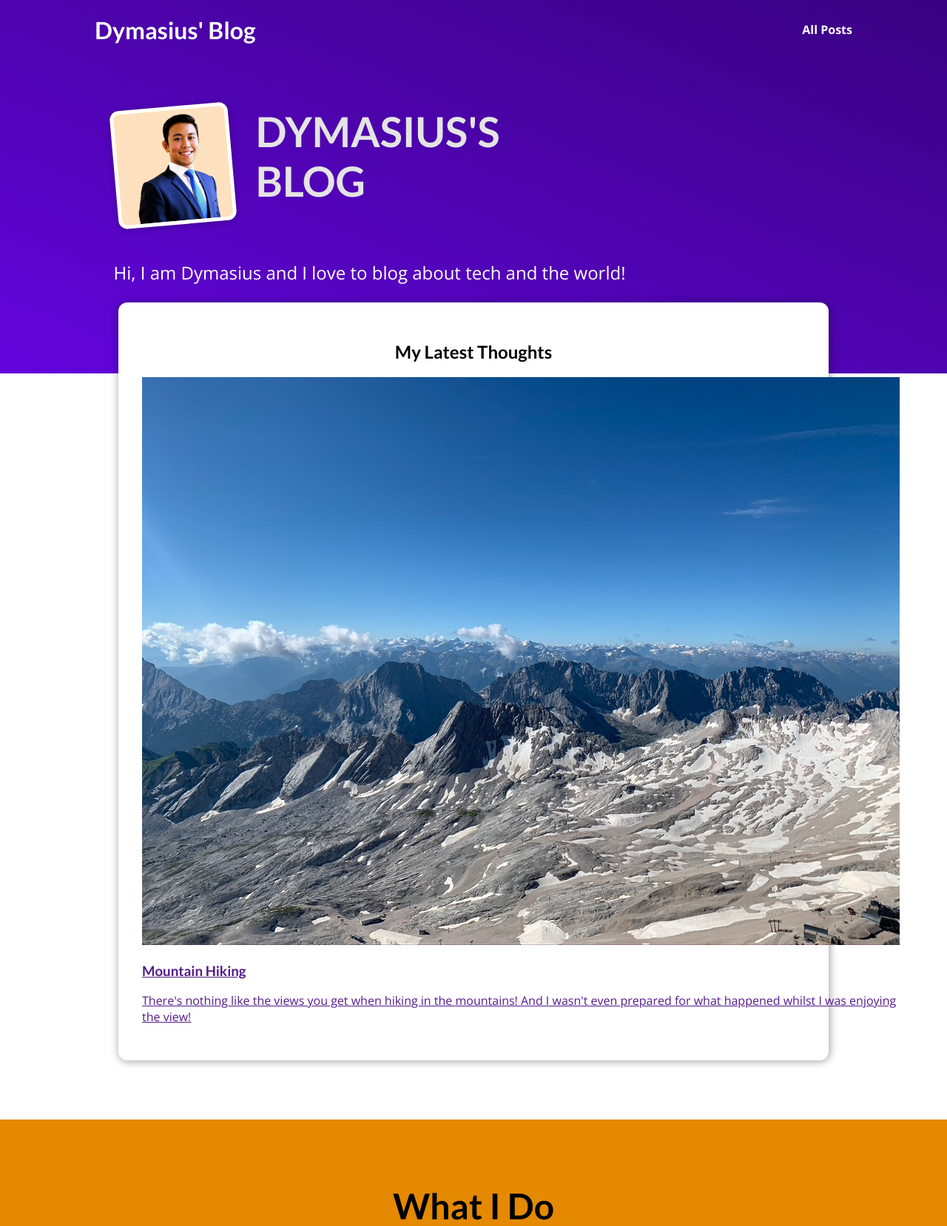
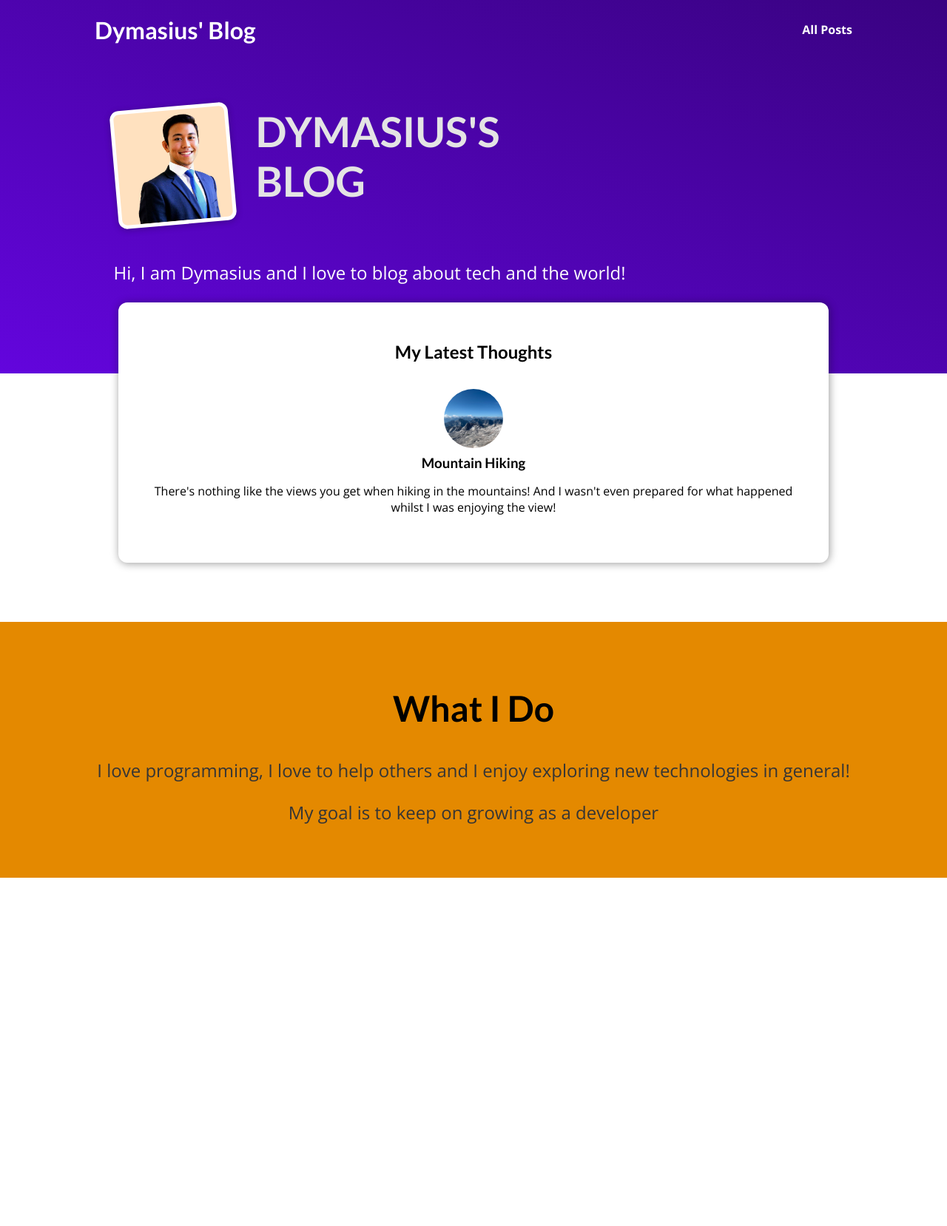
Before and after one commit to dymasius12/MyPortfolio, a Django app: page / in a window 1280 px wide. Shown: the top 1658 px of the page at 74% size. After the commit the page ends 1187 px from the top, so only its background shows below. Run offline with Django 4.2, Linux system fonts and the light colour scheme.

Commit message:
updated the css made on Thu Oct 26 10:36:36 +08 2023

```diff
--- a/blog/static/blog/index.css
+++ b/blog/static/blog/index.css
@@ -73,3 +101,47 @@
     font-size: 1.5rem;
     color: #353535;
   }
+
+  .post {
+    display: flex;
+    flex-direction: column;
+    align-items: center;
+    text-align: center;
+  }
+
+  .post a {
+    text-decoration: none;
+    color: black;
+    transition: all 0.2s ease;
+    padding: 1rem;
+  }
+
+  .post a:hover,
+  .post a:active {
+    transform: scale(1.1);
+    background-color: #390281;
+    color: white;
+  }
+
+  .post img {
+    width: 5rem;
+    height: 5rem;
+    object-fit: cover;
+    border-radius: 50%;
+  }
+
+  .post h3 {
+    margin: 0.25rem 0;
+  }
+
+  .post time {
+    color: #666666;
+    margin: 0.25rem;
+    font-style: italic;
+    font-size: 0.85rem;
+  }
+
+  .post:hover time,
+  .post:active time {
+    color: white;
+  }
--- a/static/app.css
+++ b/static/app.css
@@ -18,31 +18,3 @@ h3 {
   font-family: 'Lato', sans-serif;
   font-weight: bold;
 }
-
-#main-navigation {
-  width: 100%;
-  height: 5rem;
-  display: flex;
-  justify-content: space-between;
-  align-items: center;
-  padding: 0 10%;
-  position: absolute;
-  top: 0;
-  left: 0;
-}
-
-#main-navigation a {
-  text-decoration: none;
-  color: white;
-  font-weight: bold;
-}
-
-#main-navigation a:hover,
-#main-navigation a:active {
-  color: #cf79f1;
-}
-
-#main-navigation h1 a:hover,
-#main-navigation h1 a:active {
-  color: white;
-}
```
Also changed, not shown: other parts of blog/static/blog/index.css (+29 -1 lines).
